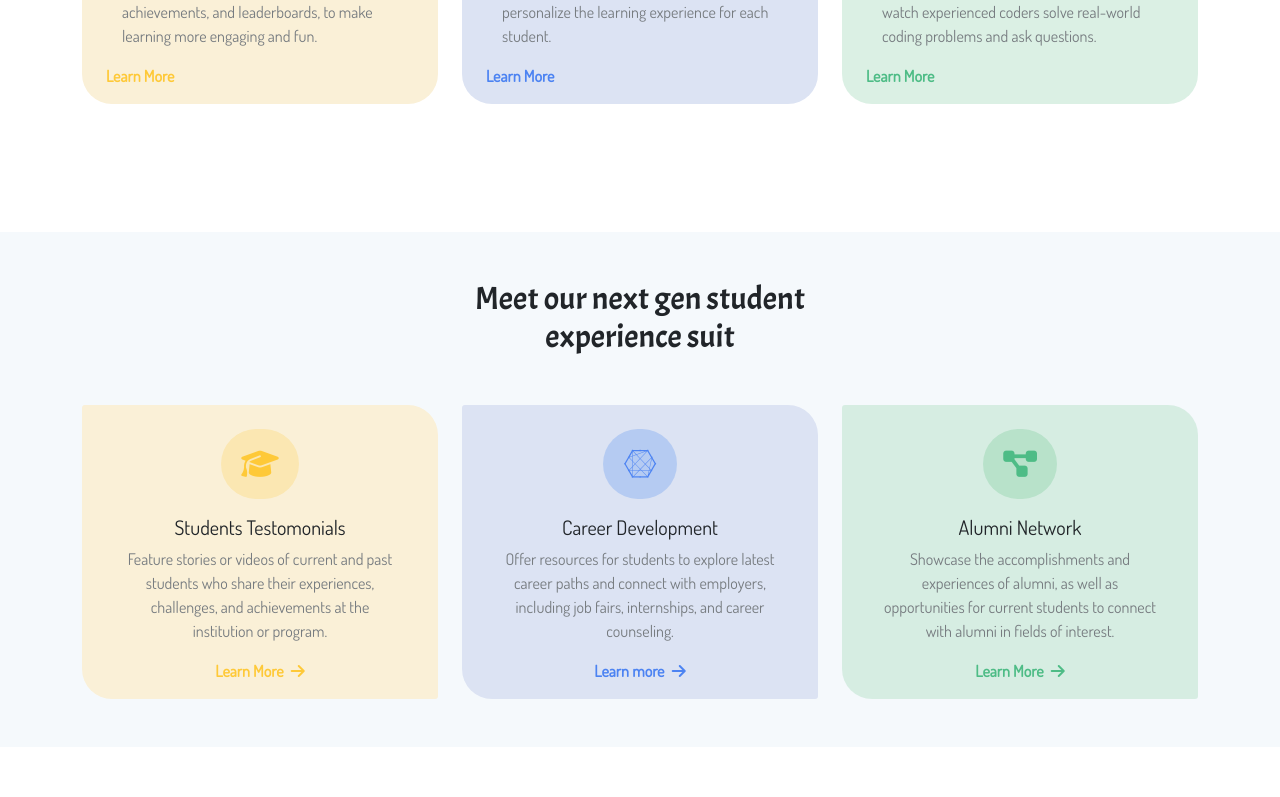
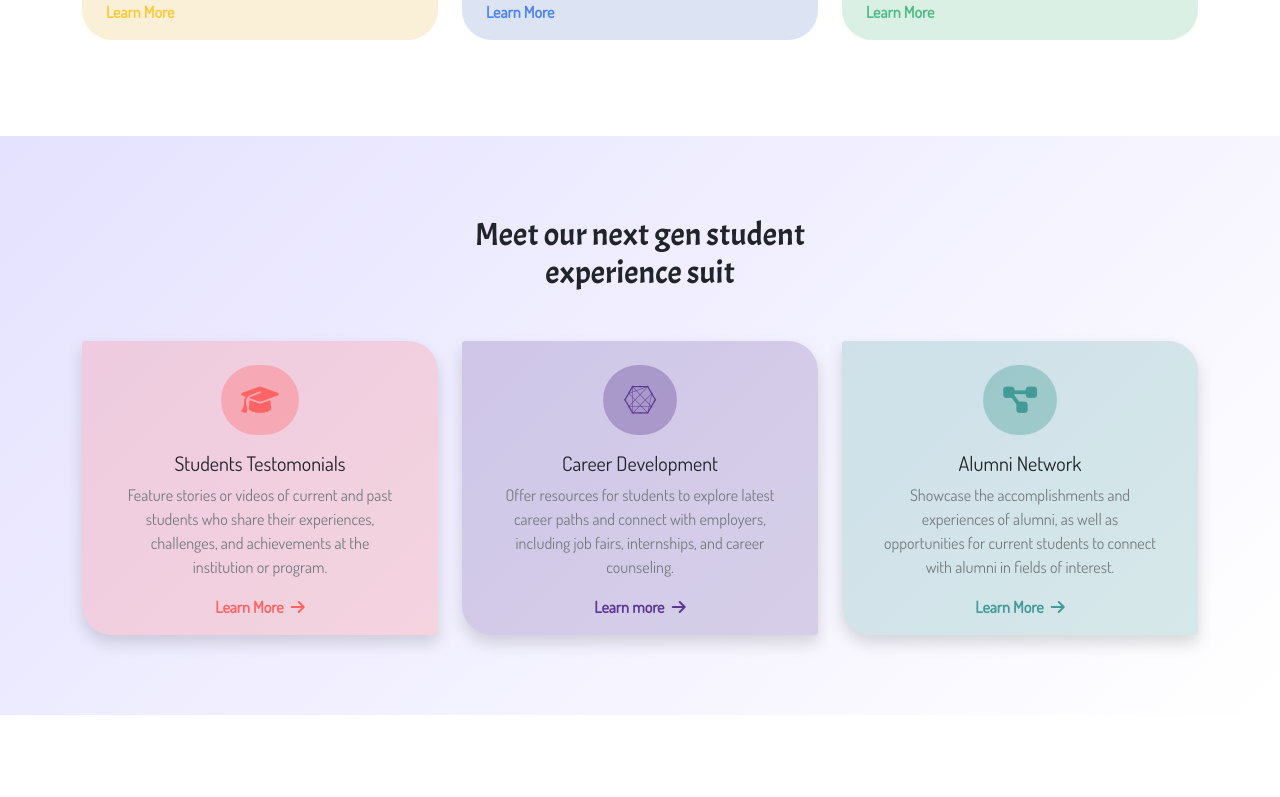
Before and after one commit to sudoyasir/ticer-practice-project, a React (Create React App) app: page / in a window 1280 px wide. Shown: the part 1503-2300 px from the top of the page. Built offline with nearby package versions, Linux system fonts and the light colour scheme; a web font is replaced by a local one.

Commit message:
minor fixes

```diff
--- a/src/App.css
+++ b/src/App.css
@@ -6,5 +6,5 @@
 }
 
 .breating_space{
-  margin: 8rem auto;
+  margin: 6rem auto;
 }
--- a/src/components/Courses/Courses.js
+++ b/src/components/Courses/Courses.js
@@ -8,7 +8,7 @@ import '../Courses/Courses-style.css'
 export default function Courses(){
     return(<>
 
-    <div className="container-fluid my-5 py-3" style={{backgroundColor:'#f5f9fc'}}>
+    <div className="container-fluid my-5 py-3 " style={{backgroundColor:'#f5f9fc'}}>
 
         <div className="container">
 
--- a/src/components/NewsLetter/NewsLetter.js
+++ b/src/components/NewsLetter/NewsLetter.js
@@ -21,7 +21,7 @@ export default function (){
 
 
                             <div class="input-group mb-3  mt-5 gmail_div">
-                                <input type="text" class="form-control" placeholder="Enter work email" aria-label="Recipient's username" aria-describedby="button-addon2" />
+                                <input type="text" class="form-control" type='email' placeholder="Enter work email" aria-label="Recipient's username" aria-describedby="button-addon2" />
                                 <button class="btn btn-outline-secondary" style={{backgroundColor:'#6c63fe', border:'#6c63fe', color:'white'}} type="button" id="button-addon2">Get a Demo</button>
                             </div>
                         </div>
--- a/src/components/SlidingCards/SlidingCards.js
+++ b/src/components/SlidingCards/SlidingCards.js
@@ -3,7 +3,7 @@ import '../SlidingCards/SlidingCards-style.css'
 export default function SlidingCards(){
     return(<>
 
-    <div class="container my-5">
+    <div class="container my-5 breating_space">
         <div class="row">
           <div class="col-md-4">
             <div class="card card_border" style={{backgroundColor:'#faf0d7', border:'0px'}}>
--- a/src/components/Testomonials/Testomonials-style.css
+++ b/src/components/Testomonials/Testomonials-style.css
@@ -8,6 +8,10 @@
     font-size: 30px;
     border-radius: 50px;
   }
+  .grad{
+    background-image: linear-gradient(135deg, #ada2ff52, #d09cfa00);
+  }
+
 
 
   @media screen and (max-width:767px) {
--- a/src/components/Testomonials/Testomonials.js
+++ b/src/components/Testomonials/Testomonials.js
@@ -5,8 +5,8 @@ export default function Testomonials(){
     return(<>
 
         <div
-        className="container-fluid text-center py-5 breating_space"
-        style={{backgroundColor:'#f5f9fc'}}
+        className="container-fluid text-center breating_space grad"
+        style={{padding:'5rem 0'}}
         >
             <h2
             style={{fontFamily:'Acme'}}
@@ -19,11 +19,11 @@ export default function Testomonials(){
 
             <div class="row">
           <div class="col-md-4">
-            <div class="card card_border2" style={{backgroundColor:'#faf0d7', border:'0px'}}>
+            <div class="card card_border2 shadow" style={{backgroundColor:'#ff646434', border:'0px'}}>
               <div className="mt-4">
                 <i
                 class="fa fa-graduation-cap faicon2"
-                style={{color:'#fec938',backgroundColor:'#fbe7b2'}}
+                style={{color:'#FF6464',backgroundColor:'#ff646459'}}
                 >
 
                 </i>
@@ -34,7 +34,7 @@ export default function Testomonials(){
                 <a
                 href="#"
                 className="fw-bold"
-                style={{textDecoration:'none', color:'#fec938'}}
+                style={{textDecoration:'none', color:'#FF6464'}}
                 >
                   Learn More <i class='fa fa-arrow-right bold ps-1'></i>
                 </a>
@@ -43,11 +43,11 @@ export default function Testomonials(){
           </div>
 
           <div class="col-md-4">
-             <div class="card card_border2" style={{backgroundColor:'#dce3f3', border:'0px'}}>
+             <div class="card card_border2 shadow" style={{backgroundColor:'#5d389136', border:'0px'}}>
               <div className="mt-4">
                 <i
                 class="fa fa-connectdevelop faicon2"
-                style={{color:'#4c83f2',backgroundColor:'#b5cbf2'}}
+                style={{color:'#5D3891',backgroundColor:'#5d389157'}}
                 >
 
                 </i>
@@ -58,7 +58,7 @@ export default function Testomonials(){
                 <a
                 href="#"
                 className="fw-bold"
-                style={{textDecoration:'none', color:'#4c83f2'}}
+                style={{textDecoration:'none', color:'#5D3891'}}
                 >
                   Learn more <i class='fa fa-arrow-right bold ps-1'></i>
                 </a>
@@ -67,11 +67,11 @@ export default function Testomonials(){
           </div>
 
           <div class="col-md-4">
-             <div class="card card_border2" style={{backgroundColor:'#b8e2ca80', border:'0px'}}>
+             <div class="card card_border2 shadow" style={{backgroundColor:'#439a9736', border:'0px'}}>
               <div className="mt-4">
                 <i
                 class="fa fa-diagram-project faicon2"
-                style={{color:'#4ebc86',backgroundColor:'#b8e2ca'}}
+                style={{color:'#439A97',backgroundColor:'#439a975d'}}
                 >
 
                 </i>
@@ -82,7 +82,7 @@ export default function Testomonials(){
                 <a
                 href="#"
                 className="fw-bold"
-                style={{textDecoration:'none', color:'#4ebc86'}}
+                style={{textDecoration:'none', color:'#439A97'}}
                 >
                   Learn More <i class='fa fa-arrow-right bold ps-1'></i>
                 </a>
```
Also changed, not shown: src/components/Topnav/Topnav-style.css (line endings or trailing spaces).
